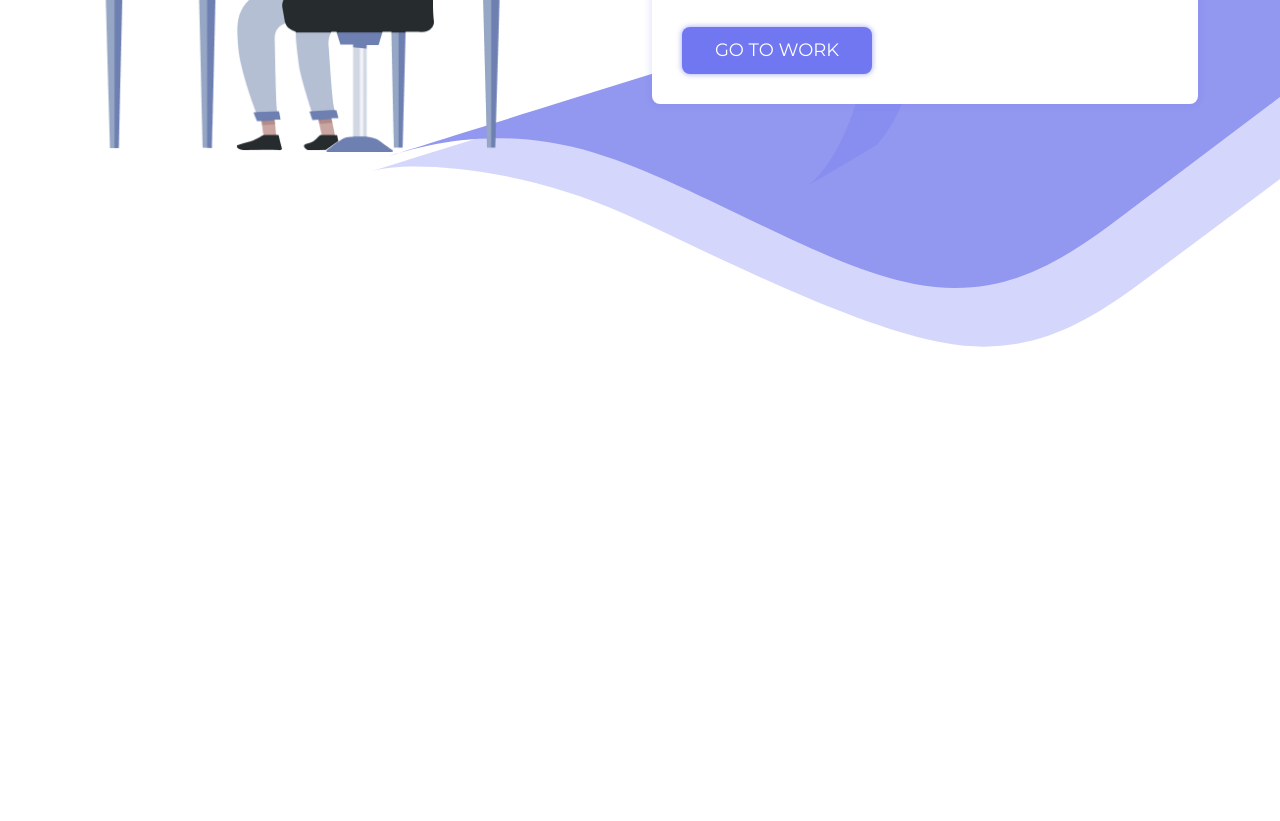
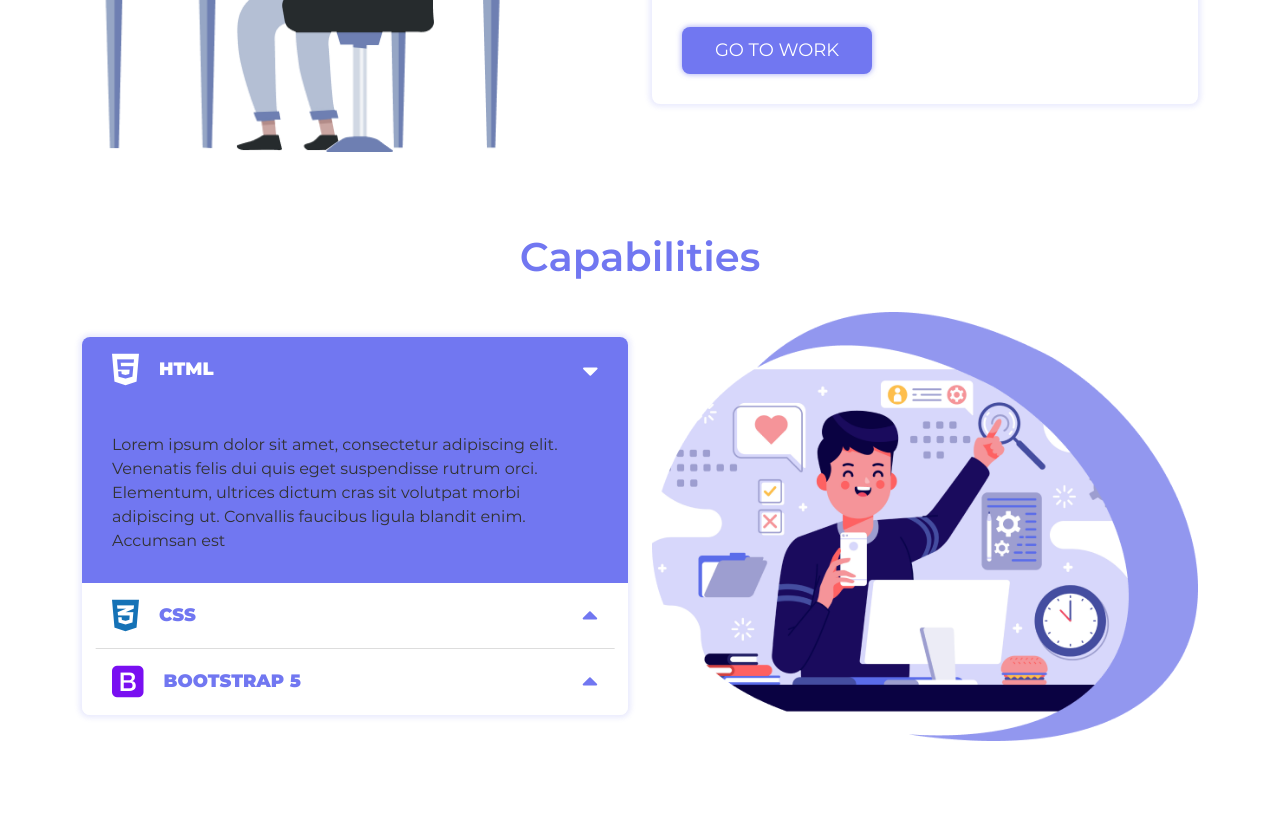
Before and after one commit to Raxmatilla882/My_work, a plain HTML site: page index.html in a window 1280 px wide. Shown: the part 982-1803 px from the top of the page. Before the commit the page ends 1521 px from the top, so only its background shows below. Drawn offline with Linux system fonts and the light colour scheme.

Commit message:
capabolites end

```diff
--- a/css/media.css
+++ b/css/media.css
@@ -13,3 +13,9 @@
   }
 
 }
+
+@media (max-width: 1440px) {
+.about::after {
+  display: none;
+}
+}
--- a/css/style.css
+++ b/css/style.css
@@ -261,7 +261,7 @@ z-index: -1;
   left: -15%;
 }
 .about__ball {
-  font-style: 18px;
+  font-size: 18px;
   font-weight: 700;
   font-style: italic;
   width: 40px;
@@ -295,3 +295,73 @@ z-index: -1;
 }
 
 /* about end */
+
+/* capabilities start */
+.capabilities {
+  padding: 80px 0;
+}
+.capabilities__title {
+  margin-bottom: 30px;
+}
+.accordion {
+  box-shadow: 0px 0px 5px 3px rgba(113, 119, 241, 0.15);
+  border-radius: 8px;
+  overflow: hidden;
+}
+
+.accordion__button {
+  width: 100%;
+  display: flex;
+  align-items: center;
+  column-gap: 20px;
+  text-transform: uppercase;
+  font-size: 18px;
+  font-weight: 900;
+  border: none;
+  padding: 15px 30px;
+  background: var(--btn);
+  color: #fff;
+  transition: .4s;
+  position: relative;
+}
+.accordion__button.collapsed {
+  background: var(--body);
+  color: var(--title);
+}
+.accordion__body {
+  font-style: 18px;
+  line-height: 150%;
+  background: var(--btn);
+  padding: 30px;
+}
+.accordion__icon-down {
+  transition: .2s;
+  font-size: 25px;
+}
+.accordion__button.collapsed .accordion__icon-down {
+  transform: rotate(180deg);
+}
+
+.accordion__item:nth-of-type(1) .accordion__button.collapsed .accordion__brand {
+  color: #E44F26;
+
+}
+.accordion__item:nth-of-type(2) .accordion__button.collapsed .accordion__brand {
+  color: #1572B6;
+}
+.accordion__item:nth-of-type(3) .accordion__button.collapsed .accordion__brand {
+  color: #790FF1;
+  }
+  .accordion__item:nth-of-type(1) .accordion__button.collapsed::after,
+  .accordion__item:nth-of-type(2) .accordion__button.collapsed::after {
+    content: '';
+    position: absolute;
+    width: 95%;
+    height: 1px;
+    background: #ddd;
+    bottom: 0;
+    left: 50%;
+    transform: translateX(-50%);
+  }
+
+/* capabilities end */
--- a/index.html
+++ b/index.html
@@ -102,6 +102,61 @@
       </div>
       </div>
     </section>
+    <section class="capabilities">
+      <div class="container">
+        <h2 class="capabilities__title title text-center">Capabilities</h2>
+        <div class="row align-items-center">
+          <div class="col-xl-6"><div class="accordion" id="accordionExample">
+            <div class="accordion__item">
+              <h2 class="accordion-header" id="headingOne">
+                <button class="accordion__button" type="button" data-bs-toggle="collapse" data-bs-target="#collapseOne" aria-expanded="true" aria-controls="collapseOne">
+                  <span class="fab fa-html5 fa-2x accordion__brand"></span>
+                  html
+                  <span class="fas fa-caret-down accordion__icon-down ms-auto"></span>
+                </button>
+              </h2>
+              <div id="collapseOne" class="accordion-collapse collapse show" aria-labelledby="headingOne" data-bs-parent="#accordionExample">
+                <div class="accordion__body">Lorem ipsum dolor sit amet, consectetur adipiscing elit. Venenatis felis dui quis eget suspendisse rutrum orci. Elementum, ultrices dictum cras sit volutpat morbi adipiscing ut. Convallis faucibus ligula blandit enim. Accumsan est
+                </div>
+              </div>
+            </div>
+            <div class="accordion__item">
+              <h2 class="accordion-header" id="headingTwo">
+                <button class="accordion__button collapsed" type="button" data-bs-toggle="collapse" data-bs-target="#collapseTwo" aria-expanded="false" aria-controls="collapseTwo">
+                  <span class="fab fa-css3-alt fa-2x accordion__brand"></span>
+                  css
+                  <span class="fas fa-caret-down accordion__icon-down ms-auto"></span>
+                </button>
+              </h2>
+              <div id="collapseTwo" class="accordion-collapse collapse" aria-labelledby="headingTwo" data-bs-parent="#accordionExample">
+                <div class="accordion__body">Lorem ipsum dolor sit amet, consectetur adipiscing elit. Venenatis felis dui quis eget suspendisse rutrum orci. Elementum, ultrices dictum cras sit volutpat morbi adipiscing ut. Convallis faucibus ligula blandit enim. Accumsan est
+                </div>
+              </div>
+            </div>
+            <div class="accordion__item">
+              <h2 class="accordion-header" id="headingThree">
+                <button class="accordion__button collapsed" type="button" data-bs-toggle="collapse" data-bs-target="#collapseThree" aria-expanded="false" aria-controls="collapseThree">
+                  <span class="fab fa-bootstrap fa-2x accordion__brand"></span>
+                  bootstrap 5
+                  <span class="fas fa-caret-down accordion__icon-down ms-auto"></span>
+                </button>
+              </h2>
+              <div id="collapseThree" class="accordion-collapse collapse" aria-labelledby="headingThree" data-bs-parent="#accordionExample">
+                <div class="accordion__body">Lorem ipsum dolor sit amet, consectetur adipiscing elit. Venenatis felis dui quis eget suspendisse rutrum orci. Elementum, ultrices dictum cras sit volutpat morbi adipiscing ut. Convallis faucibus ligula blandit enim. Accumsan est
+                </div>
+              </div>
+            </div>
+          </div>
+
+          </div>
+          <div class="col-xl-6">
+          <div class="capabilities__image">
+            <img src="img/capabilities.png" alt="" class="capabilities__image-photo w-100">
+          </div>
+        </div>
+      </div>
+    </div>
+    </section>
   </main>
 
   <script src="libs/bootstrap.js"></script>
```
